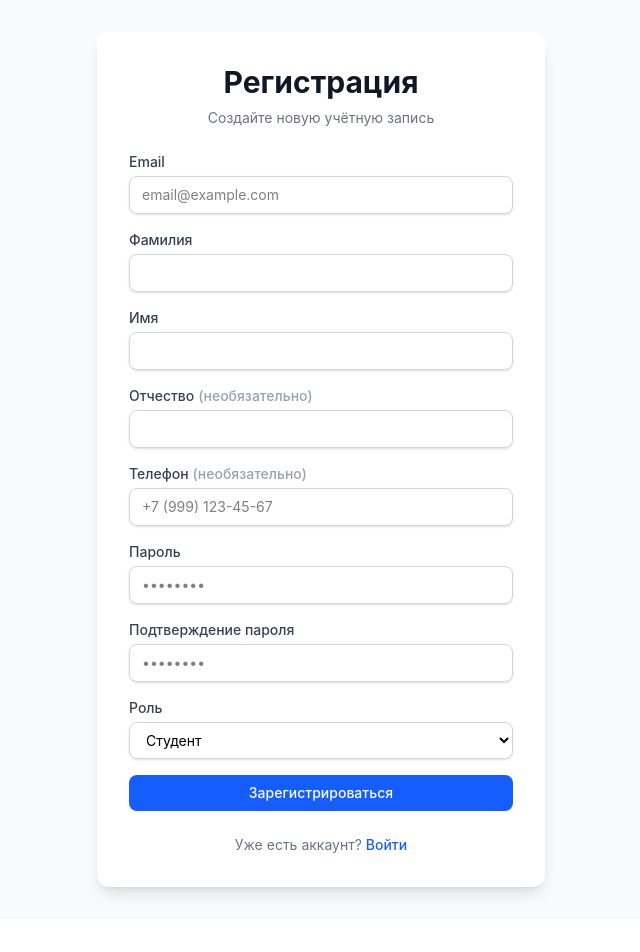
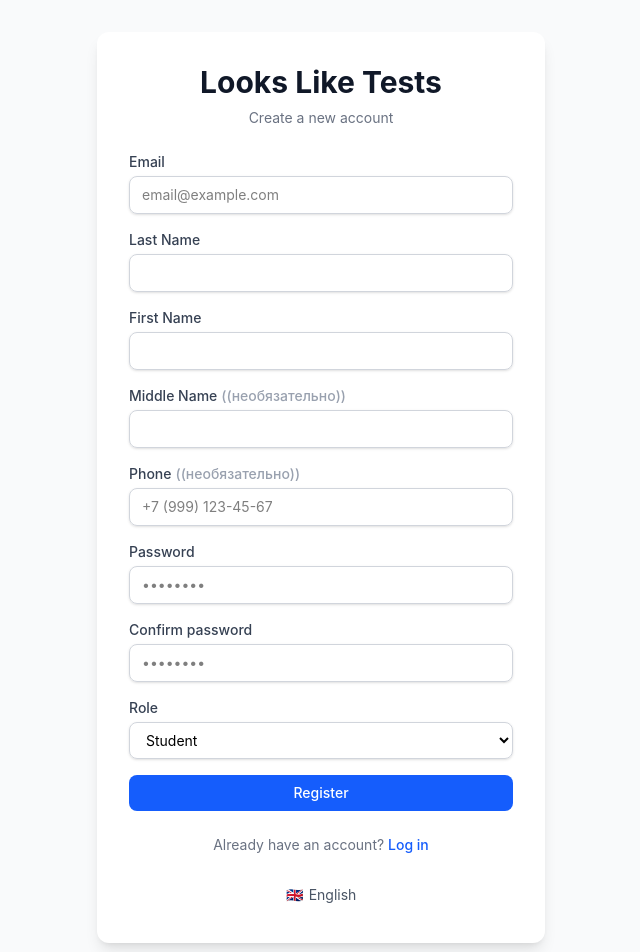
Before and after one commit to hey-agr/looks-like-tests-frontend, a React (Vite) app: page /register in a window 1280 px wide. Shown: the top 952 px of the page, without its empty margins (319-959 px from the left). Before the commit the page ends 919 px from the top, so only its background shows below. Built offline with nearby package versions, Linux system fonts and the light colour scheme.

Commit message:
Fix i18n: add translations to all pages, language switcher everywhere

```diff
--- a/src/i18n/translations.ts
+++ b/src/i18n/translations.ts
@@ -19,6 +19,7 @@ const translations: Record<Locale, Record<string, string>> = {
     'auth.login': 'Log in',
     'auth.logout': 'Log out',
     'auth.loginTitle': 'Log in to your account',
+    'auth.loginError': 'Ошибка входа. Проверьте email и пароль.',
     'auth.register': 'Register',
     'auth.registerTitle': 'Create a new account',
     'auth.noAccount': "Don't have an account?",
@@ -37,6 +38,7 @@ const translations: Record<Locale, Record<string, string>> = {
     'auth.roleStudent': 'Student',
     'auth.roleAdmin': 'Administrator',
     'common.back': 'Back',
+    'common.optional': '(необязательно)',
     'common.search': 'Search',
     'common.allRoles': 'All roles',
     'common.allStatuses': 'All',
@@ -73,6 +75,7 @@ const translations: Record<Locale, Record<string, string>> = {
     'auth.login': 'Войти',
     'auth.logout': 'Выйти',
     'auth.loginTitle': 'Войдите в свою учётную запись',
+    'auth.loginError': 'Error de inicio de sesión. Verifique su email y contraseña.',
     'auth.register': 'Зарегистрироваться',
     'auth.registerTitle': 'Создайте новую учётную запись',
     'auth.noAccount': 'Нет аккаунта?',
@@ -91,6 +94,7 @@ const translations: Record<Locale, Record<string, string>> = {
     'auth.roleStudent': 'Студент',
     'auth.roleAdmin': 'Администратор',
     'common.back': 'Назад',
+    'common.optional': '(opcional)',
     'common.search': 'Поиск',
     'common.allRoles': 'Все роли',
     'common.allStatuses': 'Все',
@@ -127,6 +131,7 @@ const translations: Record<Locale, Record<string, string>> = {
     'auth.login': 'Iniciar sesión',
     'auth.logout': 'Cerrar sesión',
     'auth.loginTitle': 'Inicie sesión en su cuenta',
+    'auth.loginError': 'Erro de login. Verifique o email e a palavra-passe.',
     'auth.register': 'Registrarse',
     'auth.registerTitle': 'Crear una nueva cuenta',
     'auth.noAccount': '¿No tiene cuenta?',
@@ -145,6 +150,7 @@ const translations: Record<Locale, Record<string, string>> = {
     'auth.roleStudent': 'Estudiante',
     'auth.roleAdmin': 'Administrador',
     'common.back': 'Volver',
+    'common.optional': '(opcional)',
     'common.search': 'Buscar',
     'common.allRoles': 'Todos los roles',
     'common.allStatuses': 'Todos',
@@ -181,6 +187,7 @@ const translations: Record<Locale, Record<string, string>> = {
     'auth.login': 'Entrar',
     'auth.logout': 'Sair',
     'auth.loginTitle': 'Entre na sua conta',
+    'auth.loginError': 'Anmeldefehler. Überprüfen Sie E-Mail und Passwort.',
     'auth.register': 'Registar',
     'auth.registerTitle': 'Criar nova conta',
     'auth.noAccount': 'Não tem conta?',
@@ -199,6 +206,7 @@ const translations: Record<Locale, Record<string, string>> = {
     'auth.roleStudent': 'Estudante',
     'auth.roleAdmin': 'Administrador',
     'common.back': 'Voltar',
+    'common.optional': '(facultatif)',
     'common.search': 'Pesquisar',
     'common.allRoles': 'Todas as funções',
     'common.allStatuses': 'Todos',
@@ -235,6 +243,7 @@ const translations: Record<Locale, Record<string, string>> = {
     'auth.login': 'Anmelden',
     'auth.logout': 'Abmelden',
     'auth.loginTitle': 'Melden Sie sich in Ihrem Konto an',
+    'auth.loginError': 'Erreur de connexion. Vérifiez votre email et mot de passe.',
     'auth.register': 'Registrieren',
     'auth.registerTitle': 'Neues Konto erstellen',
     'auth.noAccount': 'Kein Konto?',
@@ -253,6 +262,7 @@ const translations: Record<Locale, Record<string, string>> = {
     'auth.roleStudent': 'Schüler',
     'auth.roleAdmin': 'Administrator',
     'common.back': 'Zurück',
+    'common.optional': '(可选)',
     'common.search': 'Suche',
     'common.allRoles': 'Alle Rollen',
     'common.allStatuses': 'Alle',
@@ -289,6 +299,7 @@ const translations: Record<Locale, Record<string, string>> = {
     'auth.login': 'Connexion',
     'auth.logout': 'Déconnexion',
     'auth.loginTitle': 'Connectez-vous à votre compte',
+    'auth.loginError': '登录错误。请检查邮箱和密码。',
     'auth.register': 'S\'inscrire',
     'auth.registerTitle': 'Créer un nouveau compte',
     'auth.noAccount': 'Pas de compte?',
@@ -307,6 +318,7 @@ const translations: Record<Locale, Record<string, string>> = {
     'auth.roleStudent': 'Étudiant',
     'auth.roleAdmin': 'Administrateur',
     'common.back': 'Retour',
+    'common.optional': '(任意)',
     'common.search': 'Rechercher',
     'common.allRoles': 'Tous les rôles',
     'common.allStatuses': 'Tous',
@@ -343,6 +355,7 @@ const translations: Record<Locale, Record<string, string>> = {
     'auth.login': '登录',
     'auth.logout': '退出',
     'auth.loginTitle': '登录您的账户',
+    'auth.loginError': 'ログインエラー。メールとパスワードを確認してください。',
     'auth.register': '注册',
     'auth.registerTitle': '创建新账户',
     'auth.noAccount': '没有账户？',
@@ -361,6 +374,7 @@ const translations: Record<Locale, Record<string, string>> = {
     'auth.roleStudent': '学生',
     'auth.roleAdmin': '管理员',
     'common.back': '返回',
+    'common.optional': '(optional)',
     'common.search': '搜索',
     'common.allRoles': '所有角色',
     'common.allStatuses': '全部',
@@ -397,6 +411,7 @@ const translations: Record<Locale, Record<string, string>> = {
     'auth.login': 'ログイン',
     'auth.logout': 'ログアウト',
     'auth.loginTitle': 'アカウントにログイン',
+    'auth.loginError': 'Login error. Check your email and password.',
     'auth.register': '登録',
     'auth.registerTitle': '新しいアカウントを作成',
     'auth.noAccount': 'アカウントをお持ちでない方',
@@ -415,6 +430,7 @@ const translations: Record<Locale, Record<string, string>> = {
     'auth.roleStudent': '生徒',
     'auth.roleAdmin': '管理者',
     'common.back': '戻る',
+    'common.optional': '(optional)',
     'common.search': '検索',
     'common.allRoles': 'すべてのロール',
     'common.allStatuses': 'すべて',
--- a/src/pages/AdminUsersPage.tsx
+++ b/src/pages/AdminUsersPage.tsx
@@ -1,9 +1,11 @@
 import { useState, useEffect } from 'react';
 import { ROLE_LABELS, ROLE_COLORS } from '@/types/auth';
+import { useI18n } from '@/i18n/I18nProvider';
 import { usersApi } from '@/api/users';
 import type { UserResource } from '@/types/auth';
 
 export default function AdminUsersPage() {
+  const { t } = useI18n();
   const [users, setUsers] = useState<UserResource[]>([]);
   const [total, setTotal] = useState(0);
   const [loading, setLoading] = useState(true);
@@ -22,7 +24,7 @@ export default function AdminUsersPage() {
         setUsers(res.data.users || []);
         setTotal(res.data.totalElements || 0);
       })
-      .catch(() => setError('Ошибка загрузки пользователей'))
+      .catch(() => setError(t('users.loadError')))
       .finally(() => setLoading(false));
   }, []);
 
@@ -42,7 +44,7 @@ export default function AdminUsersPage() {
   return (
     <main className="mx-auto max-w-7xl px-4 py-8 sm:px-6 lg:px-8">
       <div className="mb-6 rounded-xl bg-white p-6 shadow">
-        <h2 className="mb-4 text-lg font-semibold text-gray-900">Фильтры</h2>
+        <h2 className="mb-4 text-lg font-semibold text-gray-900">{t('common.search')}</h2>
         <div className="flex flex-wrap items-end gap-4">
           <div className="min-w-[200px] flex-1">
             <label className="block text-sm font-medium text-gray-700">Поиск</label>
@@ -50,7 +52,7 @@ export default function AdminUsersPage() {
               type="text"
               value={search}
               onChange={(e) => setSearch(e.target.value)}
-              placeholder="Email или имя..."
+              placeholder={t('users.email')}
               className="mt-1 block w-full rounded-lg border border-gray-300 px-3 py-2 text-sm shadow-sm focus:border-blue-500 focus:outline-none focus:ring-1 focus:ring-blue-500"
             />
           </div>
@@ -61,11 +63,11 @@ export default function AdminUsersPage() {
               onChange={(e) => setRoleFilter(e.target.value)}
               className="mt-1 block w-48 rounded-lg border border-gray-300 px-3 py-2 text-sm shadow-sm focus:border-blue-500 focus:outline-none focus:ring-1 focus:ring-blue-500"
             >
-              <option value="">Все роли</option>
-              <option value="ADMIN">Администратор</option>
-              <option value="TEACHER">Учитель</option>
-              <option value="SUPERVISOR">Наблюдатель</option>
-              <option value="STUDENT">Студент</option>
+              <option value="">{t('common.allRoles')}</option>
+              <option value="ADMIN">{t('auth.roleAdmin')}</option>
+              <option value="TEACHER">{t('auth.roleTeacher')}</option>
+              <option value="SUPERVISOR">{t('auth.roleSupervisor')}</option>
+              <option value="STUDENT">{t('auth.roleStudent')}</option>
             </select>
           </div>
           <div>
@@ -75,9 +77,9 @@ export default function AdminUsersPage() {
               onChange={(e) => setStatusFilter(e.target.value)}
               className="mt-1 block w-48 rounded-lg border border-gray-300 px-3 py-2 text-sm shadow-sm focus:border-blue-500 focus:outline-none focus:ring-1 focus:ring-blue-500"
             >
-              <option value="">Все</option>
-              <option value="active">Активные</option>
-              <option value="inactive">Неактивные</option>
+              <option value="">{t('common.allStatuses')}</option>
+              <option value="active">{t('common.active')}</option>
+              <option value="inactive">{t('common.inactive')}</option>
             </select>
           </div>
         </div>
@@ -86,7 +88,7 @@ export default function AdminUsersPage() {
       <div className="rounded-xl bg-white shadow">
         <div className="border-b border-gray-200 px-6 py-4">
           <h2 className="text-lg font-semibold text-gray-900">
-            Пользователи{' '}
+            {t('users.title')}{' '}
             <span className="text-sm font-normal text-gray-500">({filtered.length} из {users.length})</span>
           </h2>
         </div>
@@ -98,18 +100,18 @@ export default function AdminUsersPage() {
             <div className="h-8 w-8 animate-spin rounded-full border-4 border-blue-600 border-t-transparent" />
           </div>
         ) : filtered.length === 0 ? (
-          <div className="py-12 text-center text-sm text-gray-500">Пользователи не найдены</div>
+          <div className="py-12 text-center text-sm text-gray-500">{t('users.notFound')}</div>
         ) : (
           <div className="overflow-x-auto">
             <table className="w-full text-left text-sm">
               <thead>
                 <tr className="border-b border-gray-100 bg-gray-50">
-                  <th className="px-6 py-3 font-medium text-gray-600">ID</th>
-                  <th className="px-6 py-3 font-medium text-gray-600">Email</th>
-                  <th className="px-6 py-3 font-medium text-gray-600">ФИО</th>
-                  <th className="px-6 py-3 font-medium text-gray-600">Телефон</th>
-                  <th className="px-6 py-3 font-medium text-gray-600">Роль</th>
-                  <th className="px-6 py-3 font-medium text-gray-600">Статус</th>
+                  <th className="px-6 py-3 font-medium text-gray-600">{t('users.id')}</th>
+                  <th className="px-6 py-3 font-medium text-gray-600">{t('users.email')}</th>
+                  <th className="px-6 py-3 font-medium text-gray-600">{t('users.fullName')}</th>
+                  <th className="px-6 py-3 font-medium text-gray-600">{t('users.phone')}</th>
+                  <th className="px-6 py-3 font-medium text-gray-600">{t('users.role')}</th>
+                  <th className="px-6 py-3 font-medium text-gray-600">{t('users.status')}</th>
                 </tr>
               </thead>
               <tbody className="divide-y divide-gray-100">
@@ -132,7 +134,7 @@ export default function AdminUsersPage() {
                       <td className="px-6 py-4">
                         <span className={`inline-flex items-center gap-1.5 text-xs font-medium ${u.activated ? 'text-green-700' : 'text-red-700'}`}>
                           <span className={`h-1.5 w-1.5 rounded-full ${u.activated ? 'bg-green-500' : 'bg-red-500'}`} />
-                          {u.activated ? 'Активен' : 'Неактивен'}
+                          {u.activated ? t('common.active') : t('common.inactive')}
                         </span>
                       </td>
                     </tr>
--- a/src/pages/LoginPage.tsx
+++ b/src/pages/LoginPage.tsx
@@ -1,10 +1,12 @@
 import { useState } from 'react';
 import { Link, useNavigate } from 'react-router-dom';
 import { useAuth } from '@/context/AuthContext';
+import { useI18n, LanguageSwitcher } from '@/i18n/I18nProvider';
 
 export default function LoginPage() {
   const navigate = useNavigate();
   const { login } = useAuth();
+  const { t } = useI18n();
   const [email, setEmail] = useState('');
   const [password, setPassword] = useState('');
   const [error, setError] = useState('');
@@ -15,13 +17,12 @@ export default function LoginPage() {
     setError('');
     setLoading(true);
     try {
-      // username = email для аутентификации
       await login({ username: email, password });
       navigate('/');
     } catch (err: unknown) {
       const msg =
         (err as { response?: { data?: { message?: string } } })?.response?.data?.message ||
-        'Ошибка входа. Проверьте email и пароль.';
+        (t('auth.loginError') !== 'auth.loginError' ? t('auth.loginError') : 'Login error. Check email and password.');
       setError(msg);
     } finally {
       setLoading(false);
@@ -32,8 +33,8 @@ export default function LoginPage() {
     <div className="flex min-h-screen items-center justify-center bg-gray-50 px-4">
       <div className="w-full max-w-md space-y-6 rounded-xl bg-white p-8 shadow-lg">
         <div className="text-center">
-          <h1 className="text-3xl font-bold text-gray-900">Looks Like Tests</h1>
-          <p className="mt-2 text-sm text-gray-500">Войдите в свою учётную запись</p>
+          <h1 className="text-3xl font-bold text-gray-900">{t('app.title')}</h1>
+          <p className="mt-2 text-sm text-gray-500">{t('auth.loginTitle')}</p>
         </div>
 
         <form onSubmit={handleSubmit} className="space-y-4">
@@ -43,7 +44,7 @@ export default function LoginPage() {
 
           <div>
             <label htmlFor="email" className="block text-sm font-medium text-gray-700">
-              Email
+              {t('auth.email')}
             </label>
             <input
               id="email"
@@ -58,7 +59,7 @@ export default function LoginPage() {
 
           <div>
             <label htmlFor="password" className="block text-sm font-medium text-gray-700">
-              Пароль
+              {t('auth.password')}
             </label>
             <input
               id="password"
@@ -76,16 +77,20 @@ export default function LoginPage() {
             disabled={loading}
             className="w-full rounded-lg bg-blue-600 px-4 py-2 text-sm font-medium text-white hover:bg-blue-700 disabled:cursor-not-allowed disabled:opacity-50"
           >
-            {loading ? 'Вход...' : 'Войти'}
+            {loading ? t('auth.loggingIn') : t('auth.login')}
           </button>
         </form>
 
         <p className="text-center text-sm text-gray-500">
-          Нет аккаунта?{' '}
+          {t('auth.noAccount')}{' '}
           <Link to="/register" className="font-medium text-blue-600 hover:text-blue-500">
-            Зарегистрироваться
+            {t('auth.register')}
           </Link>
         </p>
+
+        <div className="flex justify-center">
+          <LanguageSwitcher />
+        </div>
       </div>
     </div>
   );
--- a/src/pages/ProfilePage.tsx
+++ b/src/pages/ProfilePage.tsx
@@ -1,11 +1,13 @@
 import { useState } from 'react';
 import { Link } from 'react-router-dom';
+import { useI18n, LanguageSwitcher } from '@/i18n/I18nProvider';
 import { useAuth } from '@/context/AuthContext';
 import { usersApi } from '@/api/users';
 import { ROLE_LABELS } from '@/types/auth';
 
 export default function ProfilePage() {
   const { user, logout } = useAuth();
+  const { t } = useI18n();
 
   const [form, setForm] = useState({
     firstName: user?.firstName ?? '',
@@ -35,9 +37,9 @@ export default function ProfilePage() {
         email: form.email,
         phone: form.phone || undefined,
       });
-      setSuccess('Профиль обновлён');
+      setSuccess(t('profile.saved'));
     } catch {
-      setError('Ошибка обновления профиля');
+      setError(t('profile.error'));
     } finally {
       setSaving(false);
     }
@@ -49,8 +51,9 @@ export default function ProfilePage() {
     <div className="min-h-screen bg-gray-50">
       <header className="bg-white shadow">
         <div className="mx-auto flex max-w-7xl items-center justify-between px-4 py-4 sm:px-6 lg:px-8">
-          <h1 className="text-xl font-bold text-gray-900">Мой профиль</h1>
+          <h1 className="text-xl font-bold text-gray-900">{t('profile.title')}</h1>
           <div className="flex items-center gap-4">
+            <LanguageSwitcher />
             <span className="text-sm text-gray-600">
               {user?.lastName} {user?.firstName}
             </span>
@@ -58,7 +61,7 @@ export default function ProfilePage() {
               onClick={logout}
               className="rounded-lg bg-gray-100 px-3 py-1.5 text-sm text-gray-700 hover:bg-gray-200"
             >
-              Выйти
+              {t('auth.logout')}
             </button>
           </div>
         </div>
@@ -70,7 +73,7 @@ export default function ProfilePage() {
           <div className="mb-6 rounded-lg bg-gray-50 p-4">
             <div className="flex items-center justify-between">
               <div>
-                <p className="text-sm text-gray-500">Email (логин)</p>
+                <p className="text-sm text-gray-500">{t('profile.email')}</p>
                 <p className="font-medium text-gray-900">{user?.username}</p>
               </div>
               <span className="rounded-full bg-blue-100 px-3 py-1 text-xs font-medium text-blue-800">
@@ -80,7 +83,7 @@ export default function ProfilePage() {
           </div>
 
           {/* Edit form */}
-          <h2 className="mb-4 text-lg font-semibold text-gray-900">Редактировать профиль</h2>
+          <h2 className="mb-4 text-lg font-semibold text-gray-900">{t('profile.edit')}</h2>
 
           <form onSubmit={handleSubmit} className="space-y-4">
             {success && (
@@ -92,7 +95,7 @@ export default function ProfilePage() {
 
             <div className="grid grid-cols-2 gap-4">
               <div>
-                <label className="block text-sm font-medium text-gray-700">Фамилия</label>
+                <label className="block text-sm font-medium text-gray-700">{t('profile.lastName')}</label>
                 <input
                   name="lastName"
                   value={form.lastName}
@@ -102,7 +105,7 @@ export default function ProfilePage() {
                 />
               </div>
               <div>
-                <label className="block text-sm font-medium text-gray-700">Имя</label>
+                <label className="block text-sm font-medium text-gray-700">{t('profile.firstName')}</label>
                 <input
                   name="firstName"
                   value={form.firstName}
@@ -114,7 +117,7 @@ export default function ProfilePage() {
             </div>
 
             <div>
-              <label className="block text-sm font-medium text-gray-700">Отчество</label>
+              <label className="block text-sm font-medium text-gray-700">{t('profile.middleName')}</label>
               <input
                 name="middleName"
                 value={form.middleName}
@@ -124,7 +127,7 @@ export default function ProfilePage() {
             </div>
 
             <div>
-              <label className="block text-sm font-medium text-gray-700">Email</label>
+              <label className="block text-sm font-medium text-gray-700">{t('auth.email')}</label>
               <input
                 name="email"
                 type="email"
@@ -154,14 +157,14 @@ export default function ProfilePage() {
                 to="/"
                 className="rounded-lg border border-gray-300 px-6 py-2 text-sm font-medium text-gray-700 hover:bg-gray-50"
               >
-                Назад
+                {t('common.back')}
               </Link>
               <button
                 type="submit"
                 disabled={saving}
                 className="rounded-lg bg-blue-600 px-6 py-2 text-sm font-medium text-white hover:bg-blue-700 disabled:cursor-not-allowed disabled:opacity-50"
               >
-                {saving ? 'Сохранение...' : 'Сохранить'}
+                {saving ? t('profile.saving') : t('profile.save')}
               </button>
             </div>
           </form>
--- a/src/pages/RegisterPage.tsx
+++ b/src/pages/RegisterPage.tsx
@@ -1,12 +1,14 @@
 import { useState } from 'react';
 import { Link, useNavigate } from 'react-router-dom';
 import { useAuth } from '@/context/AuthContext';
+import { useI18n, LanguageSwitcher } from '@/i18n/I18nProvider';
 
 const ROLES = ['TEACHER', 'SUPERVISOR', 'STUDENT'] as const;
 
 export default function RegisterPage() {
   const navigate = useNavigate();
   const { register } = useAuth();
+  const { t } = useI18n();
   const [form, setForm] = useState({
     email: '',
     password: '',
@@ -31,7 +33,7 @@ export default function RegisterPage() {
     setSuccess('');
 
     if (form.password !== form.confirmPassword) {
-      setError('Пароли не совпадают');
+      setError(t('auth.passwordMismatch'));
       return;
     }
 
@@ -47,11 +49,11 @@ export default function RegisterPage() {
         phone: form.phone || undefined,
         authorities: [form.role],
       });
-      setSuccess('Вы успешно зарегистрировались! Теперь можете войти.');
+      setSuccess(t('auth.registered'));
     } catch (err: unknown) {
       const msg =
         (err as { response?: { data?: { message?: string } } })?.response?.data?.message ||
-        'Ошибка регистрации. Попробуйте снова.';
+        (t('auth.registerError') !== 'auth.registerError' ? t('auth.registerError') : 'Registration error. Try again.');
       setError(msg);
     } finally {
       setLoading(false);
@@ -59,21 +61,21 @@ export default function RegisterPage() {
   };
 
   const fields = [
-    { name: 'email', label: 'Email', type: 'email', required: true, placeholder: 'email@example.com' },
-    { name: 'lastname', label: 'Фамилия', type: 'text', required: true, placeholder: '' },
-    { name: 'firstname', label: 'Имя', type: 'text', required: true, placeholder: '' },
-    { name: 'middlename', label: 'Отчество', type: 'text', required: false, placeholder: '' },
-    { name: 'phone', label: 'Телефон', type: 'tel', required: false, placeholder: '+7 (999) 123-45-67' },
-    { name: 'password', label: 'Пароль', type: 'password', required: true, placeholder: '••••••••' },
-    { name: 'confirmPassword', label: 'Подтверждение пароля', type: 'password', required: true, placeholder: '••••••••' },
+    { name: 'email', label: t('auth.email'), type: 'email', required: true, placeholder: 'email@example.com' },
+    { name: 'lastname', label: t('profile.lastName'), type: 'text', required: true, placeholder: '' },
+    { name: 'firstname', label: t('profile.firstName'), type: 'text', required: true, placeholder: '' },
+    { name: 'middlename', label: t('profile.middleName'), type: 'text', required: false, placeholder: '' },
+    { name: 'phone', label: t('profile.phone'), type: 'tel', required: false, placeholder: '+7 (999) 123-45-67' },
+    { name: 'password', label: t('auth.password'), type: 'password', required: true, placeholder: '••••••••' },
+    { name: 'confirmPassword', label: t('auth.confirmPassword'), type: 'password', required: true, placeholder: '••••••••' },
   ];
 
   return (
     <div className="flex min-h-screen items-center justify-center bg-gray-50 px-4 py-8">
       <div className="w-full max-w-md space-y-6 rounded-xl bg-white p-8 shadow-lg">
         <div className="text-center">
-          <h1 className="text-3xl font-bold text-gray-900">Регистрация</h1>
-          <p className="mt-2 text-sm text-gray-500">Создайте новую учётную запись</p>
+          <h1 className="text-3xl font-bold text-gray-900">{t('app.title')}</h1>
+          <p className="mt-2 text-sm text-gray-500">{t('auth.registerTitle')}</p>
         </div>
 
         <form onSubmit={handleSubmit} className="space-y-4">
@@ -90,7 +92,7 @@ export default function RegisterPage() {
             <div key={field.name}>
               <label htmlFor={field.name} className="block text-sm font-medium text-gray-700">
                 {field.label}
-                {!field.required && <span className="text-gray-400 ml-1">(необязательно)</span>}
+                {!field.required && <span className="text-gray-400 ml-1">({t('common.optional')})</span>}
               </label>
               <input
                 id={field.name}
@@ -107,7 +109,7 @@ export default function RegisterPage() {
 
           <div>
             <label htmlFor="role" className="block text-sm font-medium text-gray-700">
-              Роль
+              {t('auth.role')}
             </label>
             <select
               id="role"
@@ -118,7 +120,7 @@ export default function RegisterPage() {
             >
               {ROLES.map((role) => (
                 <option key={role} value={role}>
-                  {role === 'TEACHER' ? 'Учитель' : role === 'SUPERVISOR' ? 'Наблюдатель' : 'Студент'}
+                  {role === 'TEACHER' ? t('auth.roleTeacher') : role === 'SUPERVISOR' ? t('auth.roleSupervisor') : t('auth.roleStudent')}
                 </option>
               ))}
             </select>
@@ -130,7 +132,7 @@ export default function RegisterPage() {
               disabled={loading}
               className="w-full rounded-lg bg-blue-600 px-4 py-2 text-sm font-medium text-white hover:bg-blue-700 disabled:cursor-not-allowed disabled:opacity-50"
             >
-              {loading ? 'Регистрация...' : 'Зарегистрироваться'}
+              {loading ? t('auth.registering') : t('auth.register')}
             </button>
           )}
 
@@ -139,19 +141,23 @@ export default function RegisterPage() {
               to="/login"
               className="block w-full rounded-lg bg-blue-600 px-4 py-2 text-sm font-medium text-white text-center hover:bg-blue-700"
             >
-              Перейти ко входу
+              {t('auth.goToLogin')}
             </Link>
           )}
         </form>
 
         {!success && (
           <p className="text-center text-sm text-gray-500">
-            Уже есть аккаунт?{' '}
+            {t('auth.hasAccount')}{' '}
             <Link to="/login" className="font-medium text-blue-600 hover:text-blue-500">
-              Войти
+              {t('auth.login')}
             </Link>
           </p>
         )}
+
+        <div className="flex justify-center">
+          <LanguageSwitcher />
+        </div>
       </div>
     </div>
   );
```
Also changed, not shown: src/pages/DashboardPage.tsx (+6 -6 lines).
